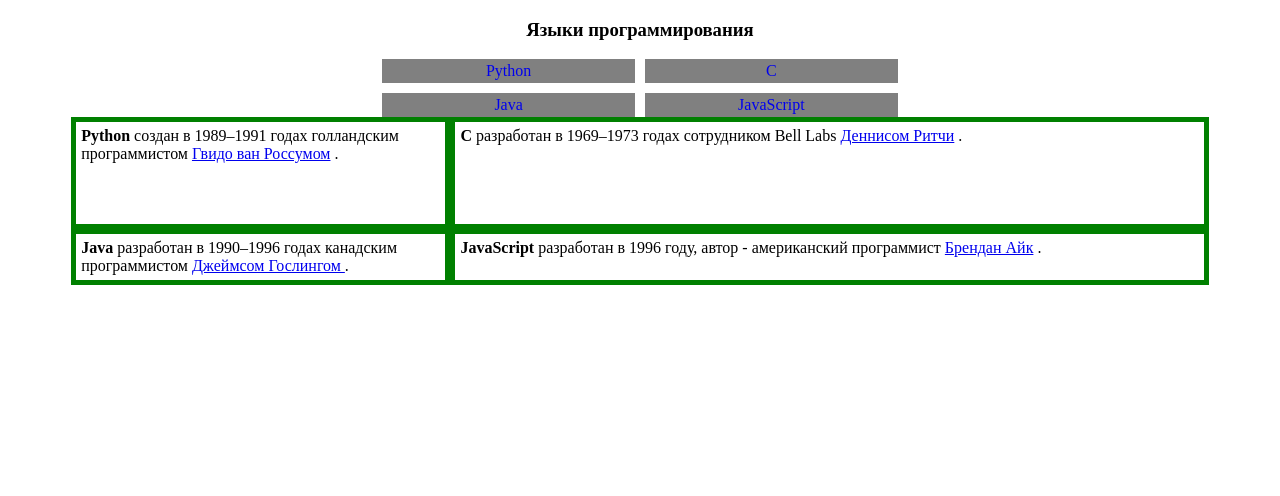
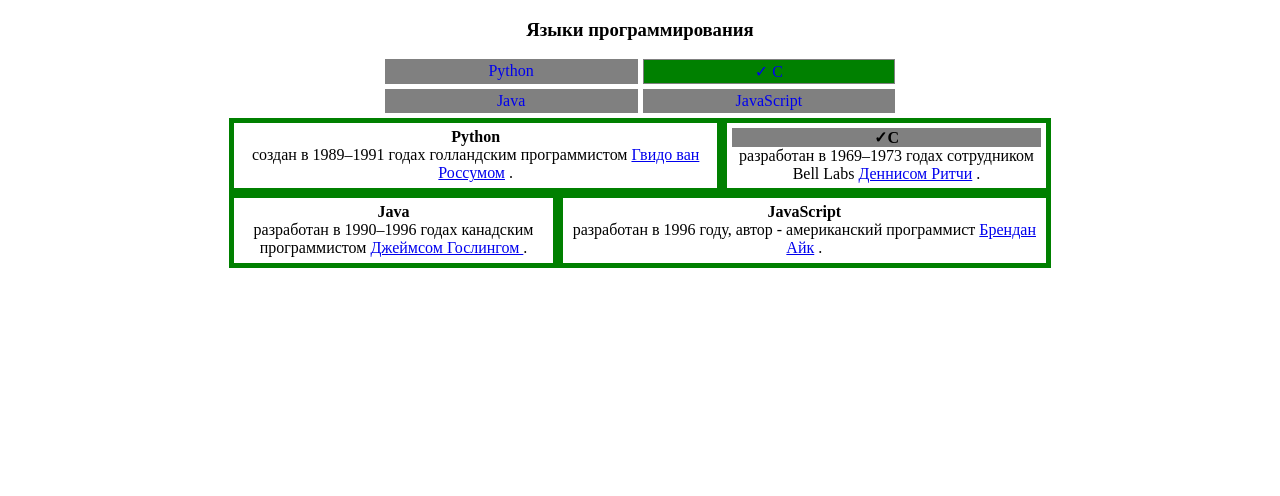
Before and after one commit to Pashinuyk/WebProg, a plain HTML site: page laba4 fr/lab4.html in a window 1280 px wide. Drawn offline with Linux system fonts and the light colour scheme.

Commit message:
Add files via upload

```diff
--- a/laba4 fr/stylesLab4.css
+++ b/laba4 fr/stylesLab4.css
@@ -10,8 +10,7 @@ p {
     justify-content: center;
 
     margin: auto;
-    /*grid-gap: 1vw; */
-    grid-gap: 10px;
+    grid-gap: 5px;
   }
 
   p > a {
@@ -23,27 +22,79 @@ p {
     text-decoration: none;
 }
 
-p > a:hover {
+p > a:visited {
+    color: black;
+}
+
+p > a:nth-child(2) {
     background-color: green;
 }
 
-p > a:hover:before {
+p > a:nth-child(2):before {
     content: "✓";
 }
 
 .content {
     display: grid;
-    width: 90%;
-    margin: auto;
-    grid-template-rows: 2fr 1fr;
-    grid-template-columns: 1fr 2fr;
+    width: 65%;
+    margin: 5px auto;
+    grid-template-columns: repeat(5, 1fr);
+    grid-template-rows: repeat(5, 1fr);
+    grid-template-areas:
+    "it1 it1 it1 it2 it2"
+    "it3 it3 it4 it4 it4";
 }
+
+.content .topic:first-child {
+  grid-area: it1;
+}
+
+.content .topic:nth-child(2) {
+    grid-area: it2;
+}
+
+.content .topic:nth-child(3) {
+    grid-area: it3;
+}
+
+.content .topic:last-child {
+    grid-area: it4;
+  }
 
 .topic {
     border: 5px solid green;
     padding: 5px;
+
+}
+
+.topic {
+    text-align: center;
 }
 
 .topic b {
-    float: center;
+    display: block;
+    text-align: center;
 }
+
+.content .topic:nth-child(2) b {
+    background: gray;
+}
+
+.content .topic:nth-child(2) b:before {
+    content: "✓";
+}
+
+@media all and (max-width: 600px) {
+    p {
+        grid-template-rows: repeat(4, 40%);
+        grid-template-columns: 1fr;
+        grid-gap: 2px;
+      }
+
+    .content {
+        display: block;
+        margin: 2px auto;
+    }
+
+    }
+}
```
